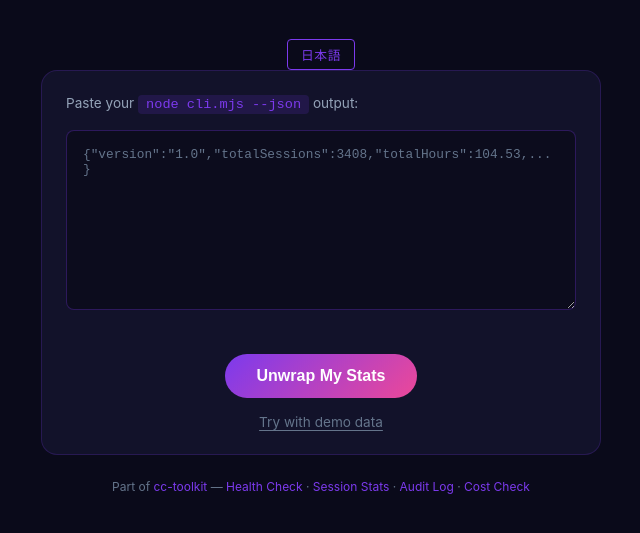
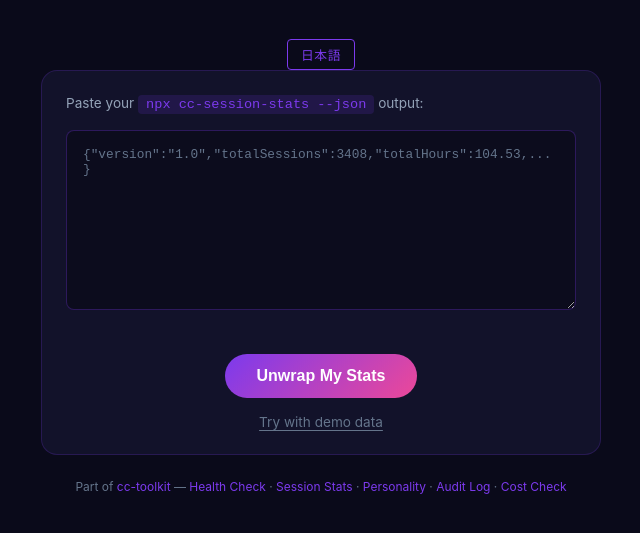
Before and after one commit to yurukusa/cc-wrapped, a plain HTML site: page index.html in a window 1280 px wide. Shown: the part 191-724 px from the top of the page, without its empty margins (319-959 px from the left). Drawn offline with Linux system fonts and the light colour scheme.

Commit message:
fix: update CLI command to npx cc-session-stats --json, add cc-personality to toolkit

```diff
--- a/index.html
+++ b/index.html
@@ -547,7 +547,7 @@ body {
   <button class="lang-toggle-btn" onclick="toggleLang()" id="lang-btn">日本語</button>
 
   <div class="input-box">
-    <label id="input-label">Paste your <code>node cli.mjs --json</code> output:</label>
+    <label id="input-label">Paste your <code>npx cc-session-stats --json</code> output:</label>
     <textarea id="json-input" placeholder='{"version":"1.0","totalSessions":3408,"totalHours":104.53,...}'></textarea>
     <div class="error-msg" id="error-msg"></div>
     <button class="btn-generate" onclick="generateWrapped()" id="unwrap-btn">Unwrap My Stats</button>
@@ -558,6 +558,7 @@ body {
     Part of <a href="https://github.com/yurukusa/cc-session-stats">cc-toolkit</a> &mdash;
     <a href="https://yurukusa.github.io/cc-health-check/">Health Check</a> &middot;
     <a href="https://github.com/yurukusa/cc-session-stats">Session Stats</a> &middot;
+    <a href="https://github.com/yurukusa/cc-personality">Personality</a> &middot;
     <a href="https://github.com/yurukusa/cc-audit-log">Audit Log</a> &middot;
     <a href="https://yurukusa.github.io/cc-cost-check/">Cost Check</a>
   </div>
@@ -1252,7 +1253,7 @@ function applyLang() {
   const ja = currentLang === 'ja';
   document.getElementById('lang-btn').textContent = ja ? 'EN' : '日本語';
   document.getElementById('subtitle-text').textContent = ja ? 'あなたのAI使用履歴、美しくまとめました。' : 'Your AI usage, beautifully wrapped.';
-  document.getElementById('input-label').innerHTML = ja ? 'node cli.mjs --json の出力を貼り付けてください：' : 'Paste your <code>node cli.mjs --json</code> output:';
+  document.getElementById('input-label').innerHTML = ja ? 'npx cc-session-stats --json の出力を貼り付けてください：' : 'Paste your <code>npx cc-session-stats --json</code> output:';
   document.getElementById('unwrap-btn').textContent = ja ? '統計を見る' : 'Unwrap My Stats';
   document.getElementById('demo-link').textContent = ja ? 'デモデータで試す' : 'Try with demo data';
   document.getElementById('tap-hint').textContent = ja ? 'タップして次へ' : 'Tap anywhere to continue';
```
